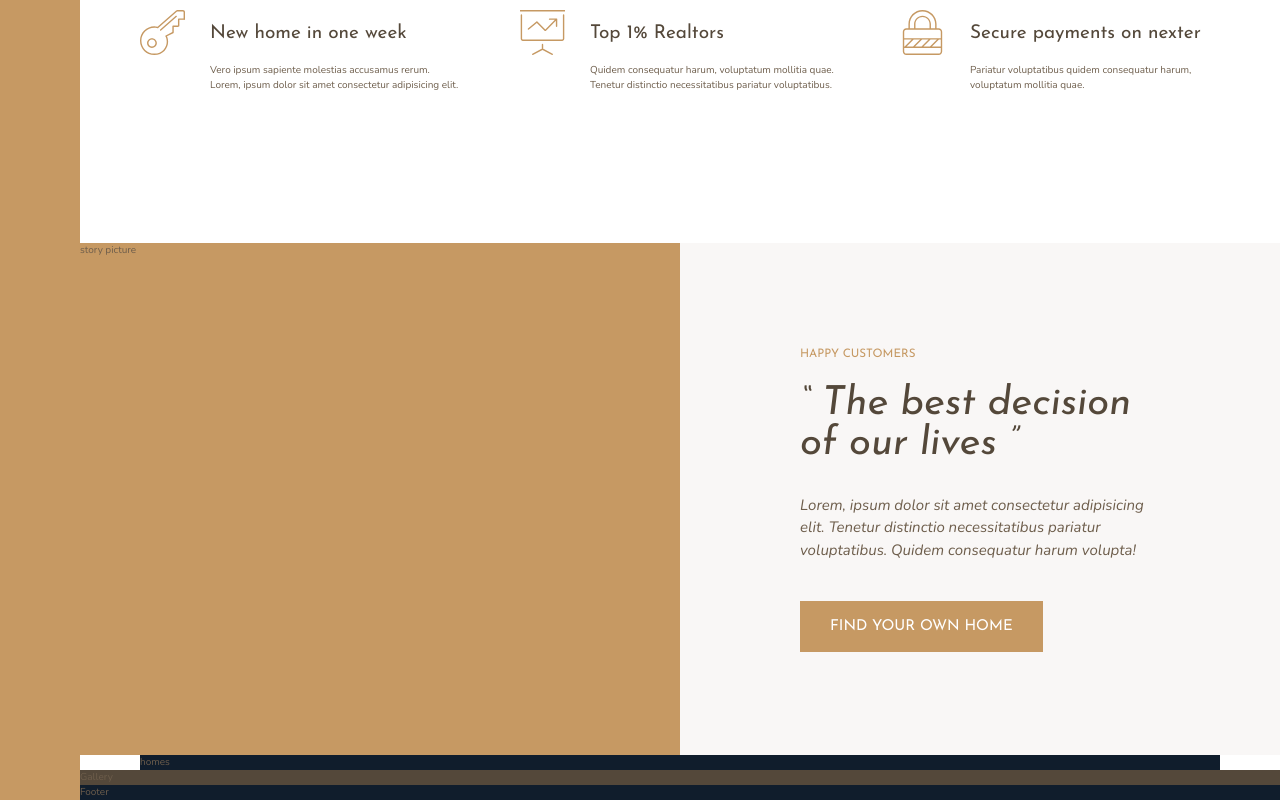
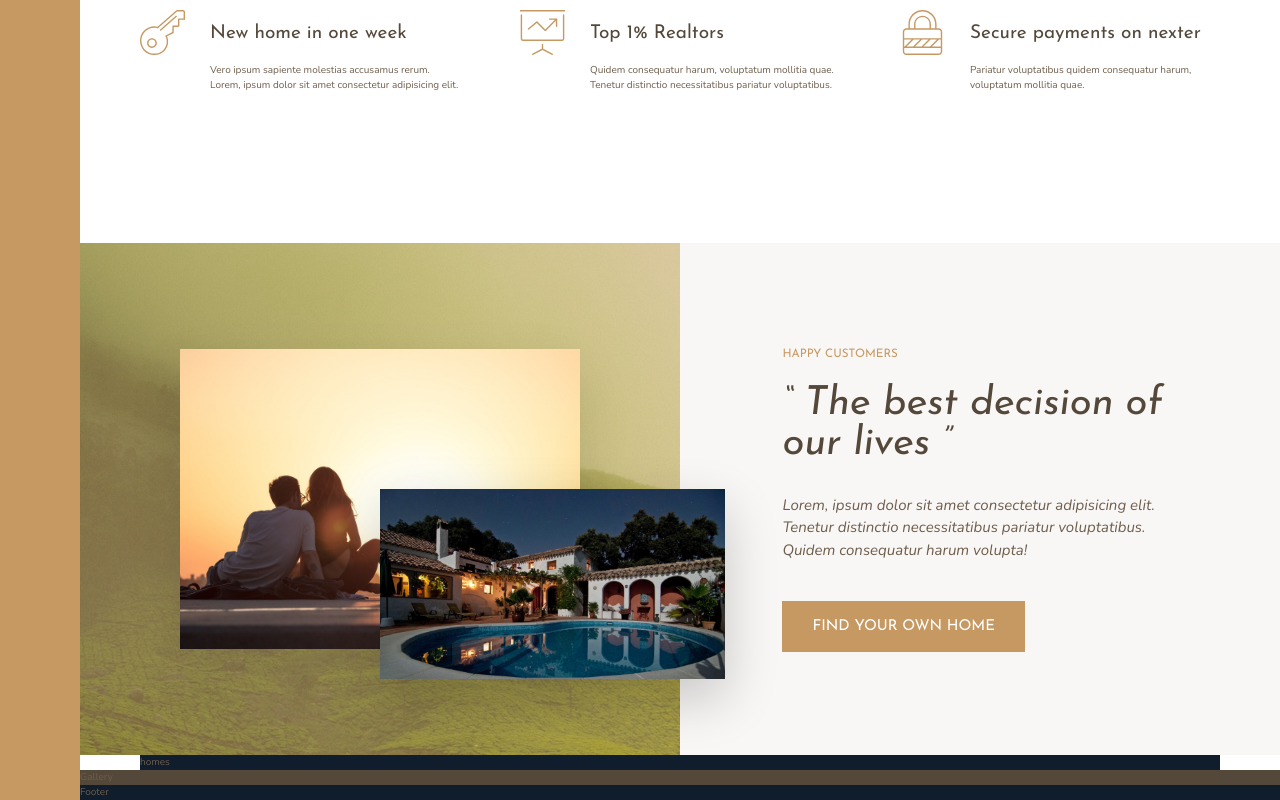
Before and after one commit to hemanshuEng/Nexter-Sass-grid, a website: page index.html in a window 1280 px wide. Shown: the part 904-1704 px from the top of the page. Drawn offline with nearby package versions, Linux system fonts and the light colour scheme.

Commit message:
story complete

```diff
--- a/index.html
+++ b/index.html
@@ -95,7 +95,8 @@
         </div>
     </section>
     <div class="story__pictures">
-        story picture
+        <img src="img/story-1.jpeg" alt="couple with new house" class="story__img--1">
+        <img src="img/story-2.jpeg" alt="cnew house" class="story__img--2">
     </div>
     <div class="story__content">
         <h3 class="heading-3 mb-sm">Happy Customers</h3>
--- a/sass/_story.scss
+++ b/sass/_story.scss
@@ -2,12 +2,33 @@
     &__pictures {
         background-color: $color-primary;
         grid-column: full-start / col-end 4;
+        background-image: linear-gradient(rgba($color-primary, .5), rgba($color-primary, .5)), url("../img/back.jpg");
+        display: grid;
+
+        grid-template-rows: repeat(6, 1fr);
+        grid-template-columns: repeat(6, 1fr);
+        align-items: center;
+    }
+
+    &__img--1 {
+        width: 100%;
+        grid-row: 2 /6;
+        grid-column: 2/6;
+        box-shadow: 0 2rem 5rem rgba(0, 0, 0, .1);
+    }
+
+    &__img--2 {
+        width: 115%;
+        grid-row: 4 / 6;
+        grid-column: 4 / 7;
+        z-index: 20;
+        box-shadow: 0 2rem 5rem rgba(0, 0, 0, .2);
     }
 
     &__content {
         background-color: $color-grey-light-1;
         grid-column: col-start 5 /full-end;
-        padding: 6rem 12rem;
+        padding: 6rem 8vw;
         // display: flex;
         // flex-direction: column;
         // justify-content: center;
```
Also changed, not shown: css/style.css.
